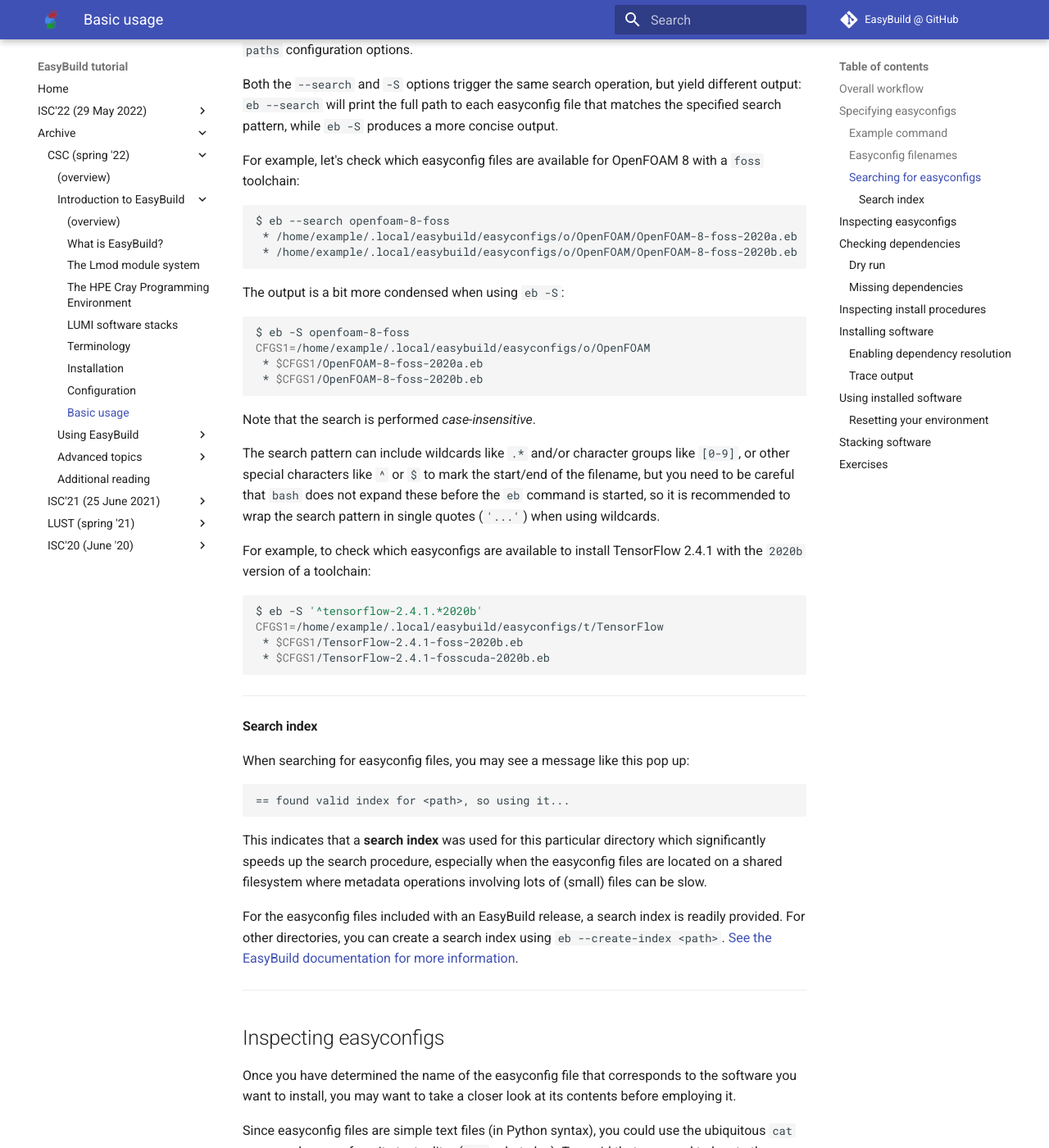
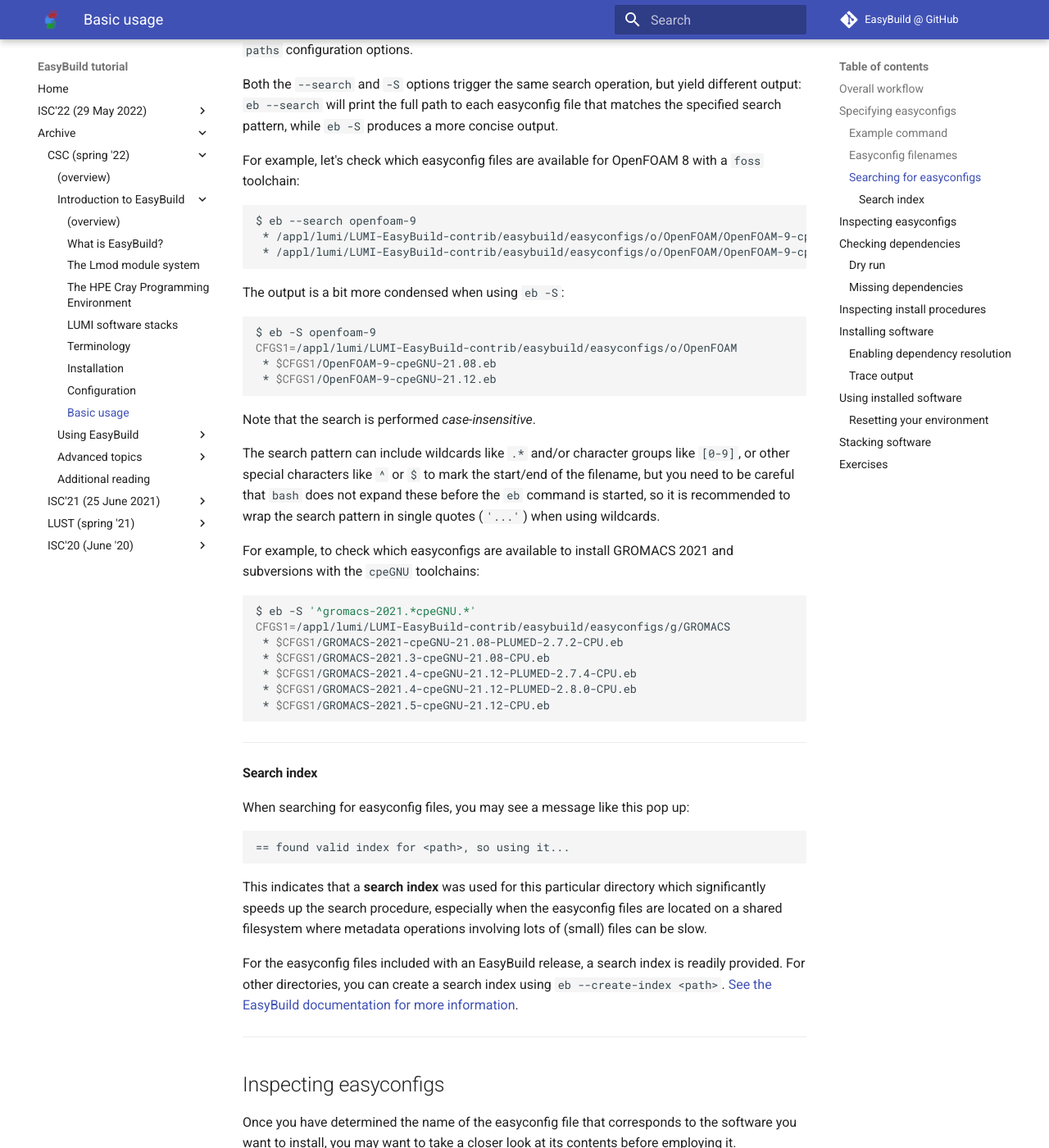
Before and after one commit to easybuilders/easybuild-tutorial, an MkDocs documentation site: the page built from docs/2022-CSC_and_LO/1_Intro/1_08_basic_usage.md, in a window 1280 px wide and 1400 px high, scrolled down 3212 px. Shown: the whole window at 82% size. Built offline with MkDocs 1.6.1 and Material for MkDocs 9.7.7, drawn with Linux system fonts in a browser that asks for light colours.

Commit message:
Various corrections (typos etc.) and minor additions.

````diff
--- a/docs/2022-CSC_and_LO/1_Intro/1_08_basic_usage.md
+++ b/docs/2022-CSC_and_LO/1_Intro/1_08_basic_usage.md
@@ -143,18 +143,18 @@ while `eb -S` produces a more concise output.
 For example, let's check which easyconfig files are available for OpenFOAM 8 with a `foss` toolchain:
 
 ```shell
-$ eb --search openfoam-8-foss
- * /home/example/.local/easybuild/easyconfigs/o/OpenFOAM/OpenFOAM-8-foss-2020a.eb
- * /home/example/.local/easybuild/easyconfigs/o/OpenFOAM/OpenFOAM-8-foss-2020b.eb
+$ eb --search openfoam-9
+ * /appl/lumi/LUMI-EasyBuild-contrib/easybuild/easyconfigs/o/OpenFOAM/OpenFOAM-9-cpeGNU-21.08.eb
+ * /appl/lumi/LUMI-EasyBuild-contrib/easybuild/easyconfigs/o/OpenFOAM/OpenFOAM-9-cpeGNU-21.12.eb
 ```
 
 The output is a bit more condensed when using `eb -S`:
 
 ```shell
-$ eb -S openfoam-8-foss
-CFGS1=/home/example/.local/easybuild/easyconfigs/o/OpenFOAM
- * $CFGS1/OpenFOAM-8-foss-2020a.eb
- * $CFGS1/OpenFOAM-8-foss-2020b.eb
+$ eb -S openfoam-9
+CFGS1=/appl/lumi/LUMI-EasyBuild-contrib/easybuild/easyconfigs/o/OpenFOAM
+ * $CFGS1/OpenFOAM-9-cpeGNU-21.08.eb
+ * $CFGS1/OpenFOAM-9-cpeGNU-21.12.eb
 ```
 
 Note that the search is performed *case-insensitive*.
@@ -164,13 +164,17 @@ or other special characters like `^` or `$` to mark the start/end of the filenam
 but you need to be careful that `bash` does not expand these before the `eb` command is started,
 so it is recommended to wrap the search pattern in single quotes (`'...'`) when using wildcards.
 
-For example, to check which easyconfigs are available to install TensorFlow 2.4.1 with the `2020b` version of a toolchain:
+For example, to check which easyconfigs are available to install GROMACS 2021 and subversions with
+the `cpeGNU` toolchains:
 
 ```shell
-$ eb -S '^tensorflow-2.4.1.*2020b'
-CFGS1=/home/example/.local/easybuild/easyconfigs/t/TensorFlow
- * $CFGS1/TensorFlow-2.4.1-foss-2020b.eb
- * $CFGS1/TensorFlow-2.4.1-fosscuda-2020b.eb
+$ eb -S '^gromacs-2021.*cpeGNU.*'
+CFGS1=/appl/lumi/LUMI-EasyBuild-contrib/easybuild/easyconfigs/g/GROMACS
+ * $CFGS1/GROMACS-2021-cpeGNU-21.08-PLUMED-2.7.2-CPU.eb
+ * $CFGS1/GROMACS-2021.3-cpeGNU-21.08-CPU.eb
+ * $CFGS1/GROMACS-2021.4-cpeGNU-21.12-PLUMED-2.7.4-CPU.eb
+ * $CFGS1/GROMACS-2021.4-cpeGNU-21.12-PLUMED-2.8.0-CPU.eb
+ * $CFGS1/GROMACS-2021.5-cpeGNU-21.12-CPU.eb
 ```
 
 ---
````
Also changed, not shown: docs/2022-CSC_and_LO/1_Intro/1_01_what_is_easybuild.md (+1 -1 lines), docs/2022-CSC_and_LO/1_Intro/1_03_CPE.md (+1 -3 lines), docs/2022-CSC_and_LO/1_Intro/1_04_LUMI_software_stack.md (+1 -1 lines), docs/2022-CSC_and_LO/2_Using/2_02_creating_easyconfig_files.md (+28 -3 lines).
